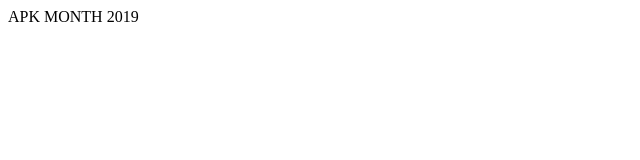
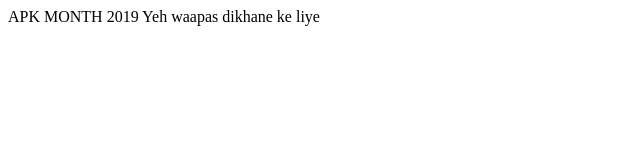
Before and after one commit to Ace-Bansal/APK_Workshop, a plain HTML site: page index.html in a window 1280 px wide. Shown: the whole page, without its empty margins (0-640 px from the left). Drawn offline with Linux system fonts and the light colour scheme.

Commit message:
Wapas dekhlo bacho

```diff
--- a/index.html
+++ b/index.html
@@ -10,5 +10,8 @@
     <span>
         APK MONTH 2019
     </span>
+    <span>
+        Yeh waapas dikhane ke liye
+    </span>
 </body>
 </html>
```
